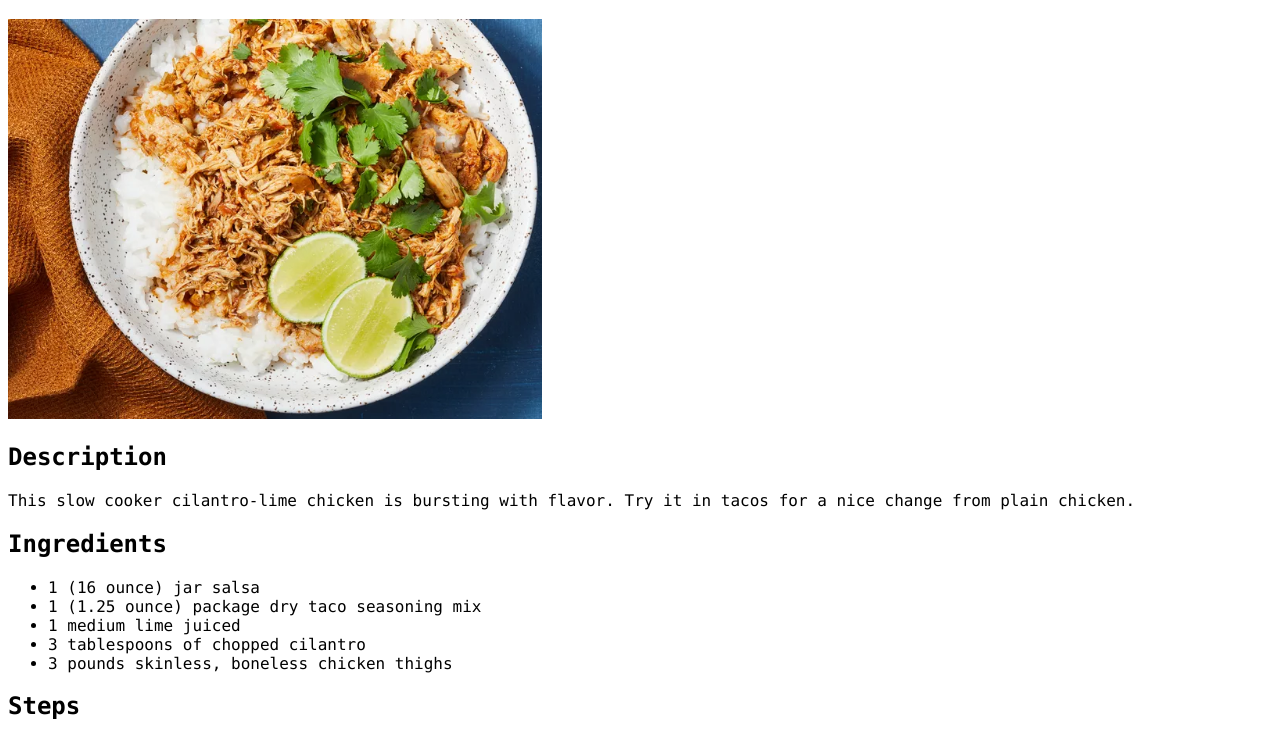
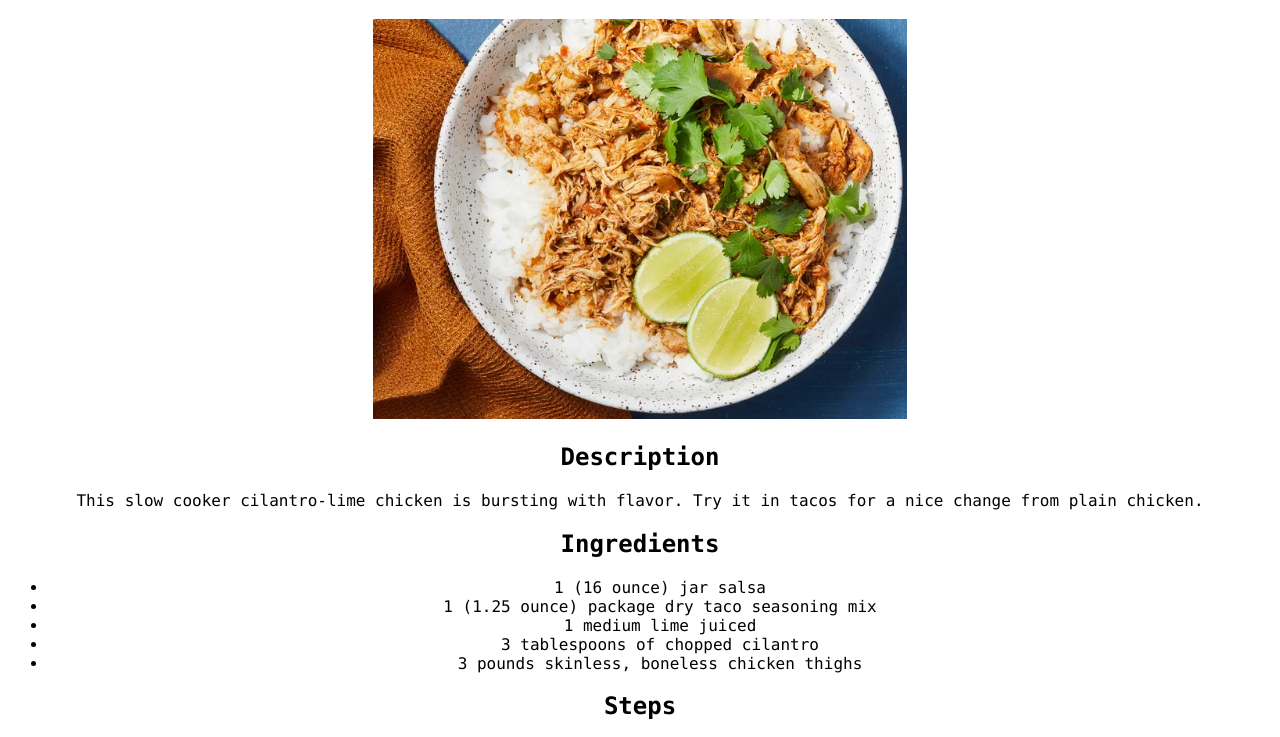
Before and after one commit to code-master699/odin-recipes, a plain HTML site: page recipes/cilantro-chicken.html in a window 1280 px wide. Shown: the part 62-799 px from the top of the page. Drawn offline with Linux system fonts and the light colour scheme.

Commit message:
add centre class

```diff
--- a/recipes/cilantro-chicken.html
+++ b/recipes/cilantro-chicken.html
@@ -6,8 +6,8 @@
     <title>Slow Cooker Lime Cilantro Chicken</title>
   </head>
   <body>
-    <div class="recipe1">
-      <h1 class="centre">Slow Cooker Lime Cilantro Chicken</h1>
+    <div class="recipe1 centre">
+      <h1>Slow Cooker Lime Cilantro Chicken</h1>
       <img id="cilantro-chicken" src="../images/cilantro-chicken.webp" alt="cilantro-chicken recipe">
       <h2>Description</h2>
       <p>This slow cooker cilantro-lime chicken is bursting with flavor. Try it in tacos for a nice change from plain chicken.</p>
--- a/recipes/styles.css
+++ b/recipes/styles.css
@@ -7,6 +7,6 @@
   height: 400px;
 }
 
-.recipe1 .centre {
+.centre {
   text-align: center;
 }
```
